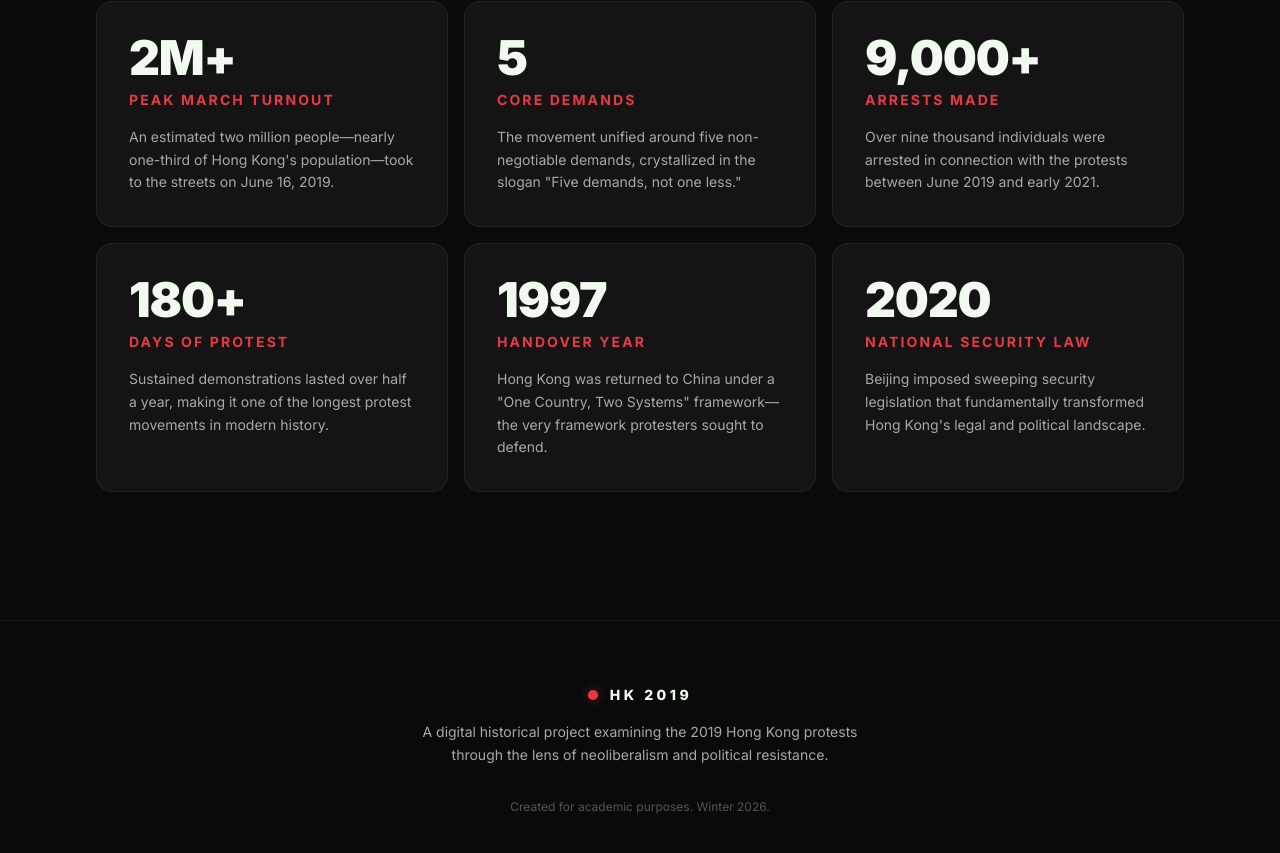
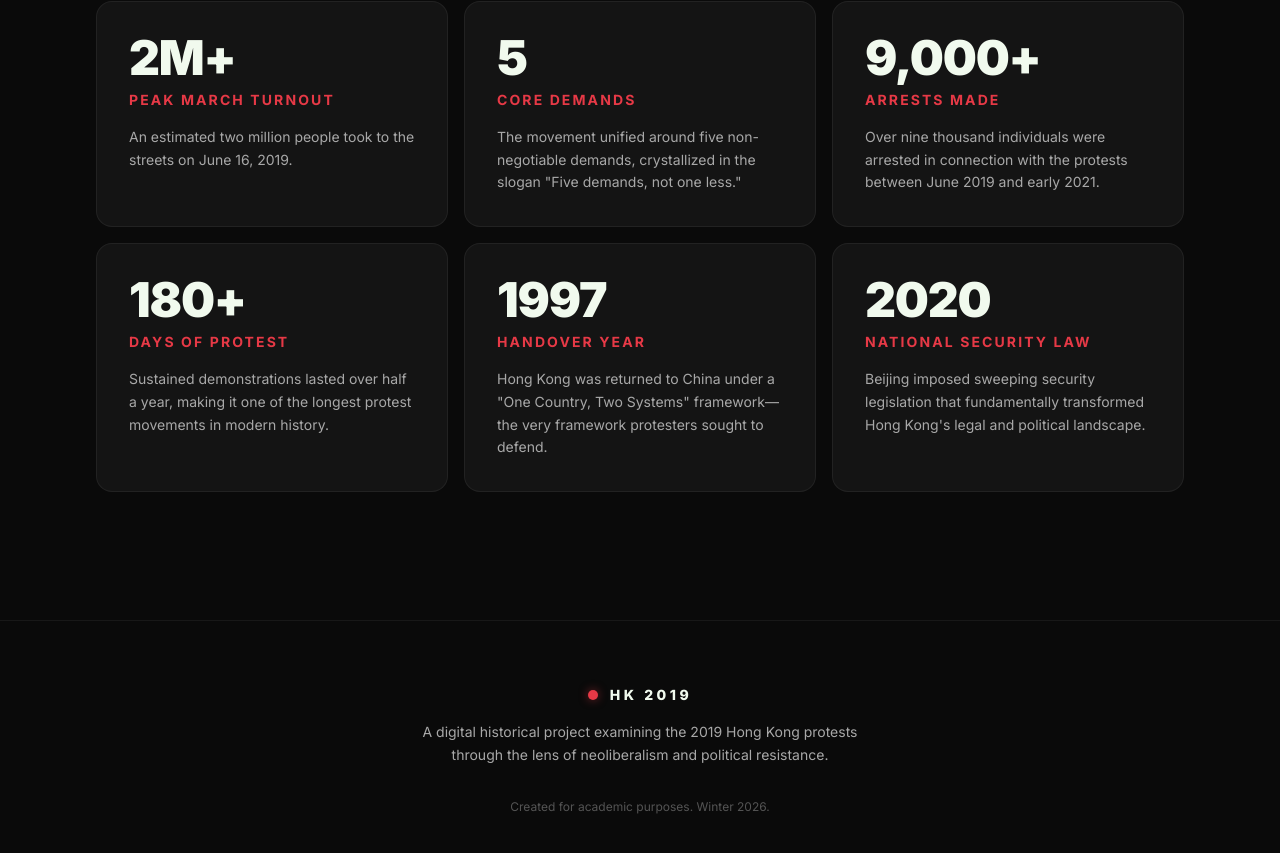
Before and after one commit to sunhaoxiangwang/hk2019-neo-liberalism, a React (Vite) app: page / in a window 1280 px wide. Shown: the part 2440-3293 px from the top of the page. Built offline with nearby package versions, Linux system fonts and the light colour scheme; what @builder.io/react would draw is missing.

Commit message:
Simplify stats grid description text

```diff
--- a/src/components/StatsGrid.tsx
+++ b/src/components/StatsGrid.tsx
@@ -11,8 +11,7 @@ const stats: StatCard[] = [
   {
     figure: "2M+",
     label: "Peak March Turnout",
-    description:
-      "An estimated two million people—nearly one-third of Hong Kong's population—took to the streets on June 16, 2019.",
+    description: "An estimated two million people took to the streets on June 16, 2019.",
   },
   {
     figure: "5",
```
